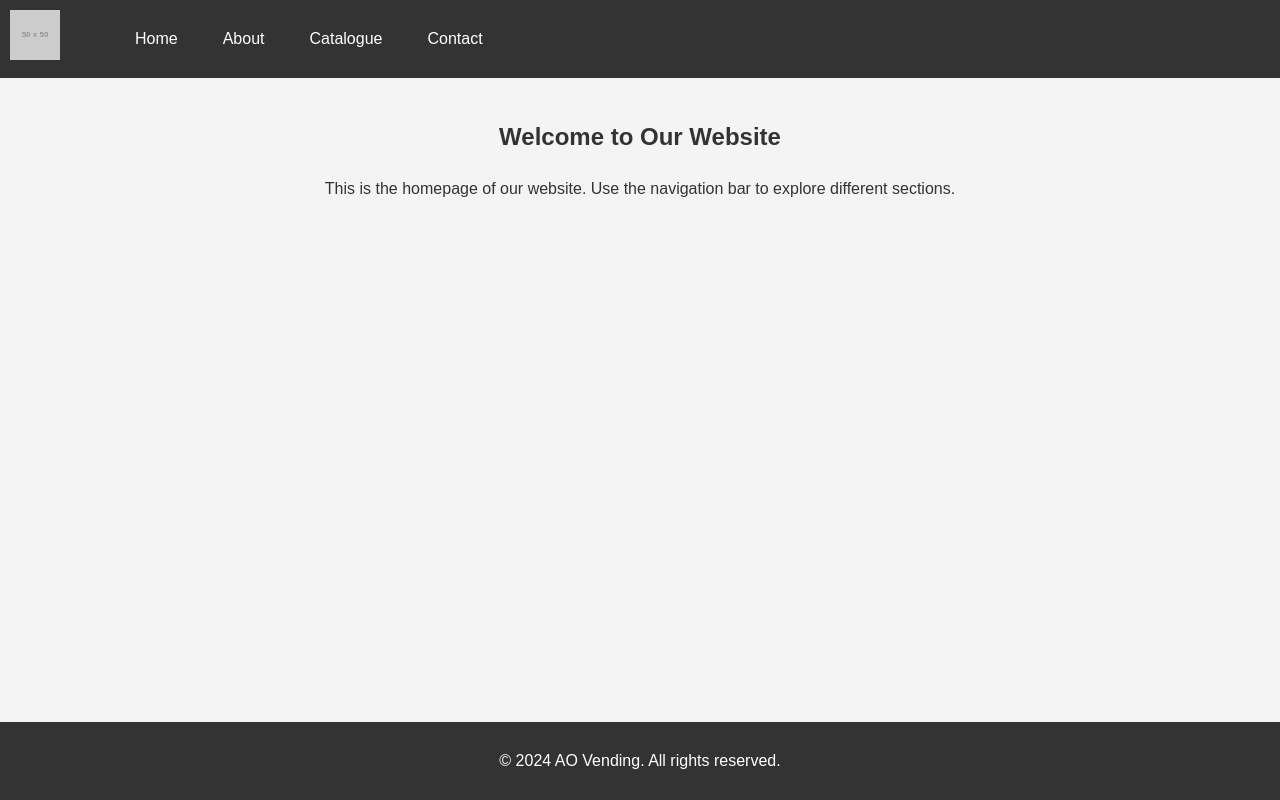
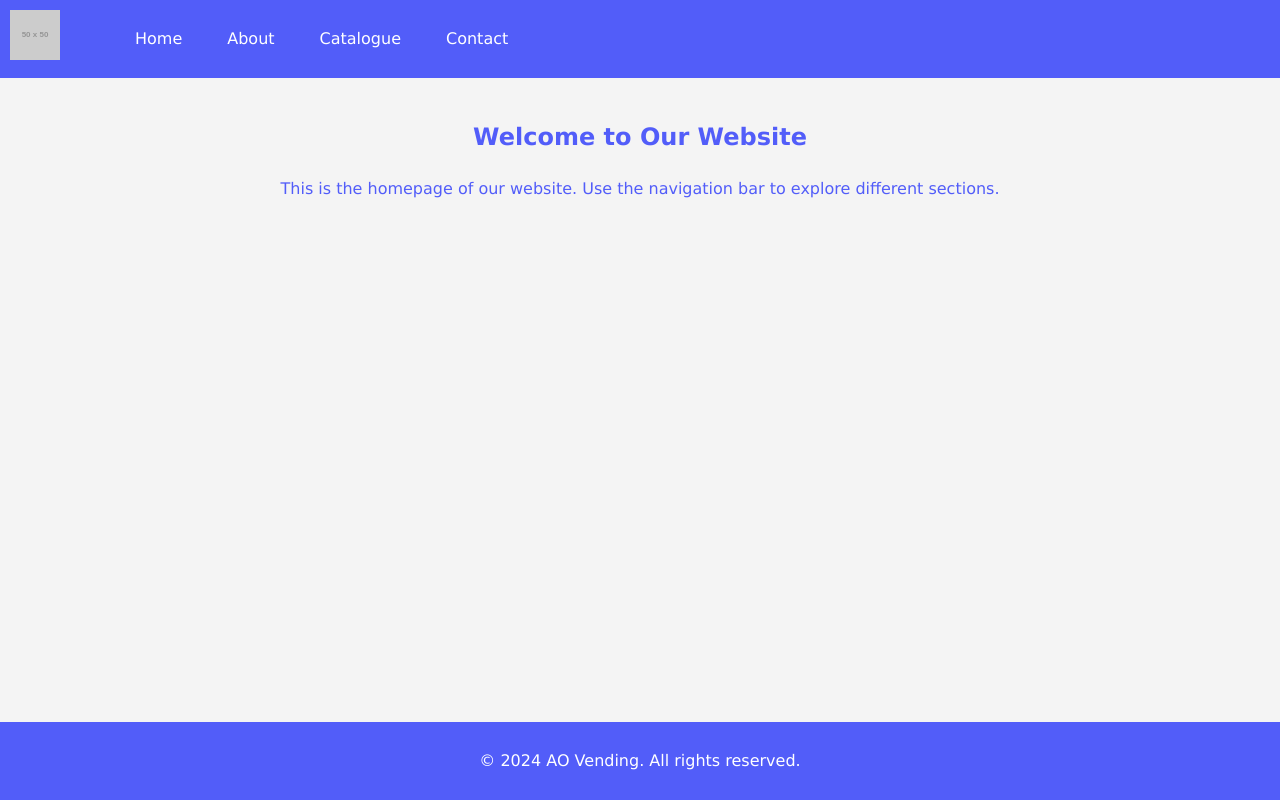
Before and after one commit to tam1111/AO-Vending-Machines, a plain HTML site: page index.html in a window 1280 px wide. Drawn offline with Linux system fonts and the light colour scheme; placeholder pictures from the web are drawn by us.

Commit message:
blue colour for the moment

```diff
--- a/styles.css
+++ b/styles.css
@@ -6,9 +6,9 @@ body, ul {
 
 /* Set a base font and background */
 body {
-    font-family: Arial, sans-serif;
+    font-family: Verdana, Geneva, Tahoma, sans-serif;
     background-color: #f4f4f4;
-    color: #333;
+    color: #525df9;
     line-height: 1.6;
 }
 
@@ -16,7 +16,7 @@ body {
 .navbar {
     display: flex;
     align-items: center;
-    background-color: #333;
+    background-color: #525df9;
     padding: 10px;
 }
 
@@ -86,7 +86,7 @@ main {
 
 /* Footer styles */
 footer {
-    background-color: #333;
+    background-color: #525df9;
     color: white;
     text-align: center;
     padding: 10px 0;
```
